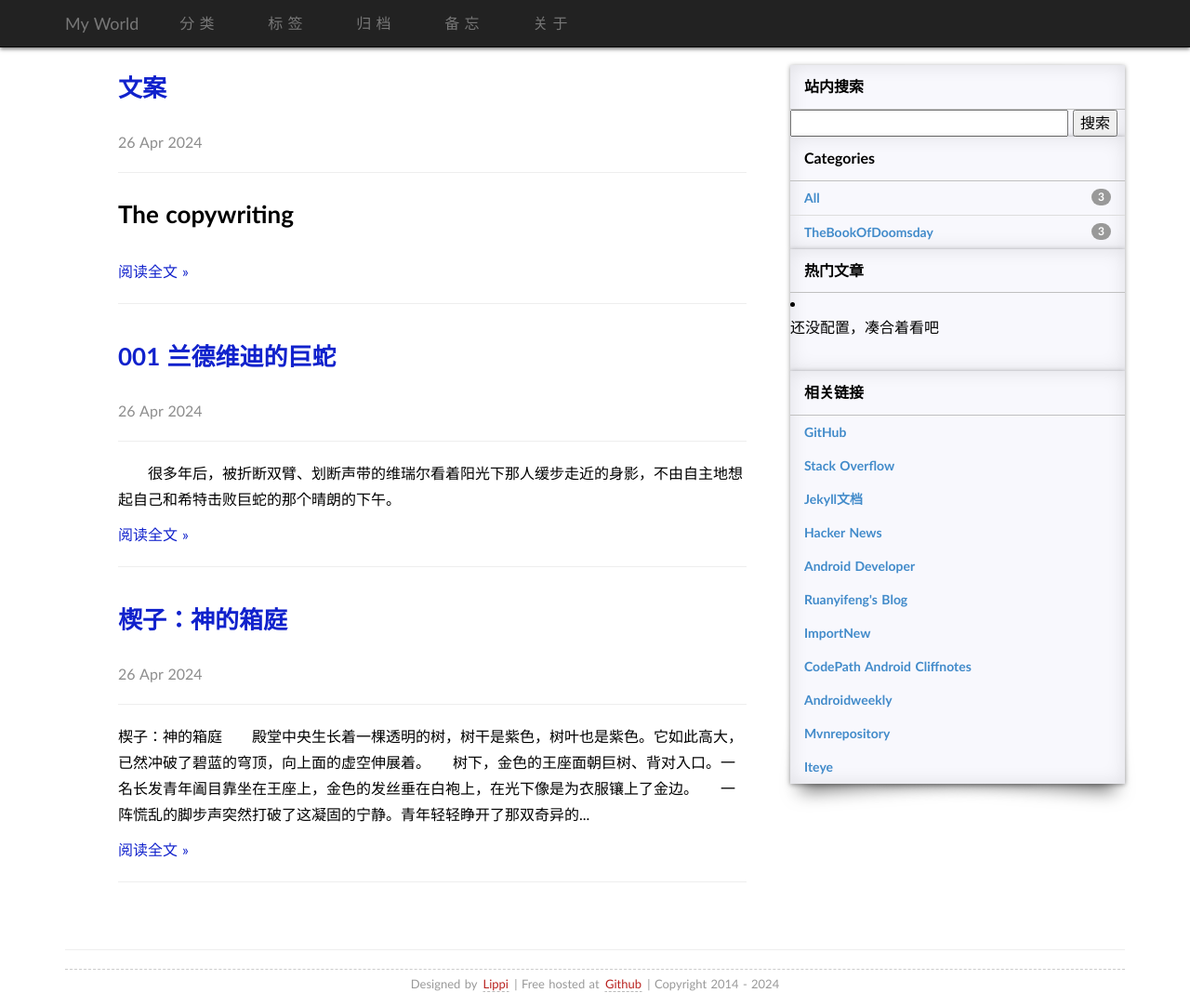
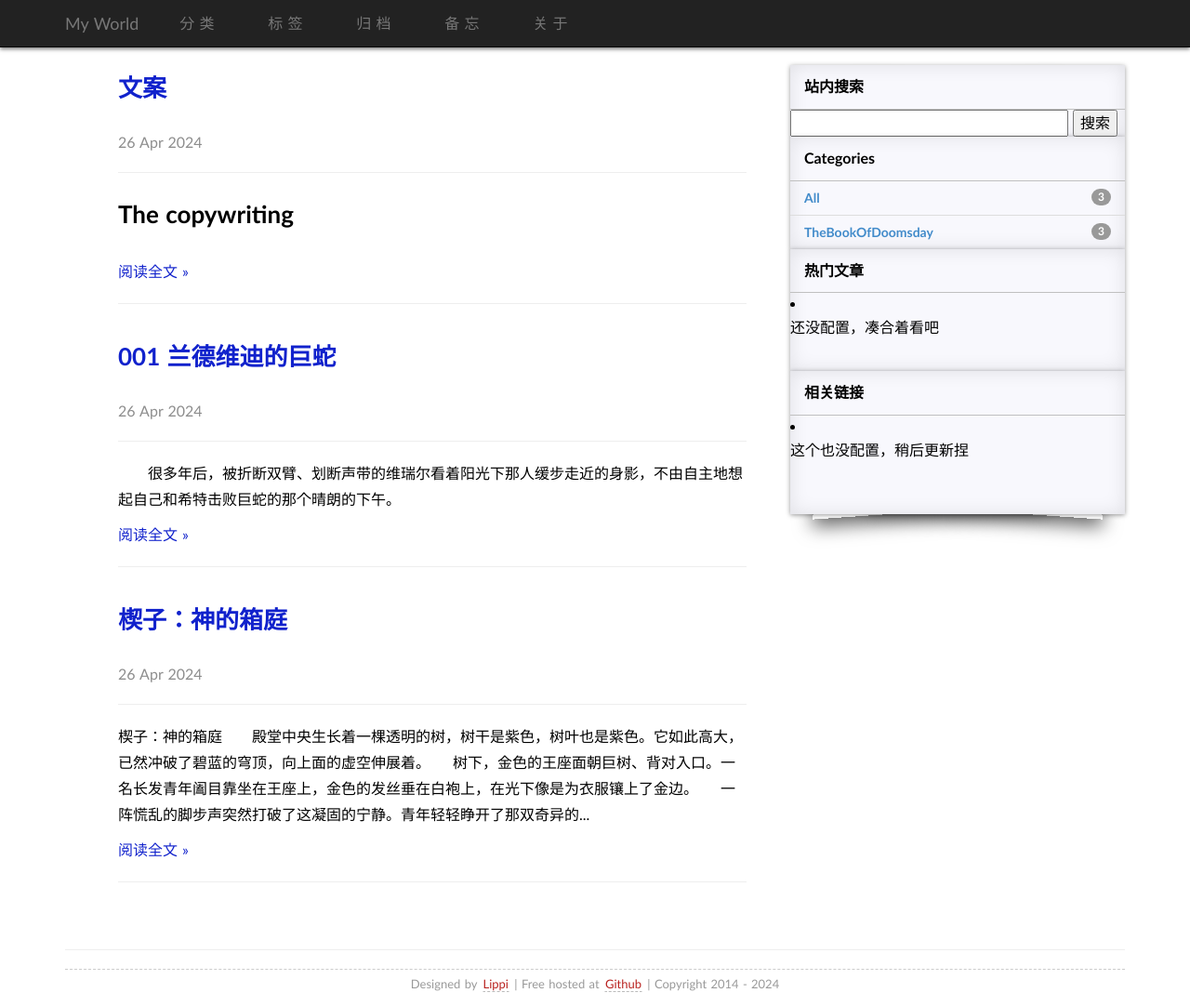
Before and after one commit to LinchyYu/LinchyYu.github.io, a Jekyll site: the page built from index.html, in a window 1280 px wide and 1082 px high. Shown: the whole window at 93% size. Built offline with Jekyll 4.4.1, drawn with Linux system fonts in a browser that asks for light colours; some web fonts are replaced; the list of posts is cut into pages by our own code; comment, search, counter and statistics services are not loaded.

Commit message:
update
2024-4-26-23:59

```diff
--- a/_includes/links.html
+++ b/_includes/links.html
@@ -2,7 +2,7 @@
       <div class="categories-list-header">
         相关链接
       </div>
- <ul class="list-unstyled">
+ <!-- <ul class="list-unstyled">
               <li>
                 <a href="https://github.com/" class="categories-list-item">
                    GitHub
@@ -64,6 +64,8 @@
                 </a>
               </li>
 
-            </ul>
+            </ul> -->
 
+<li><p>这个也没配置，稍后更新捏</p></li>
+<br><br>
 </div>
```
